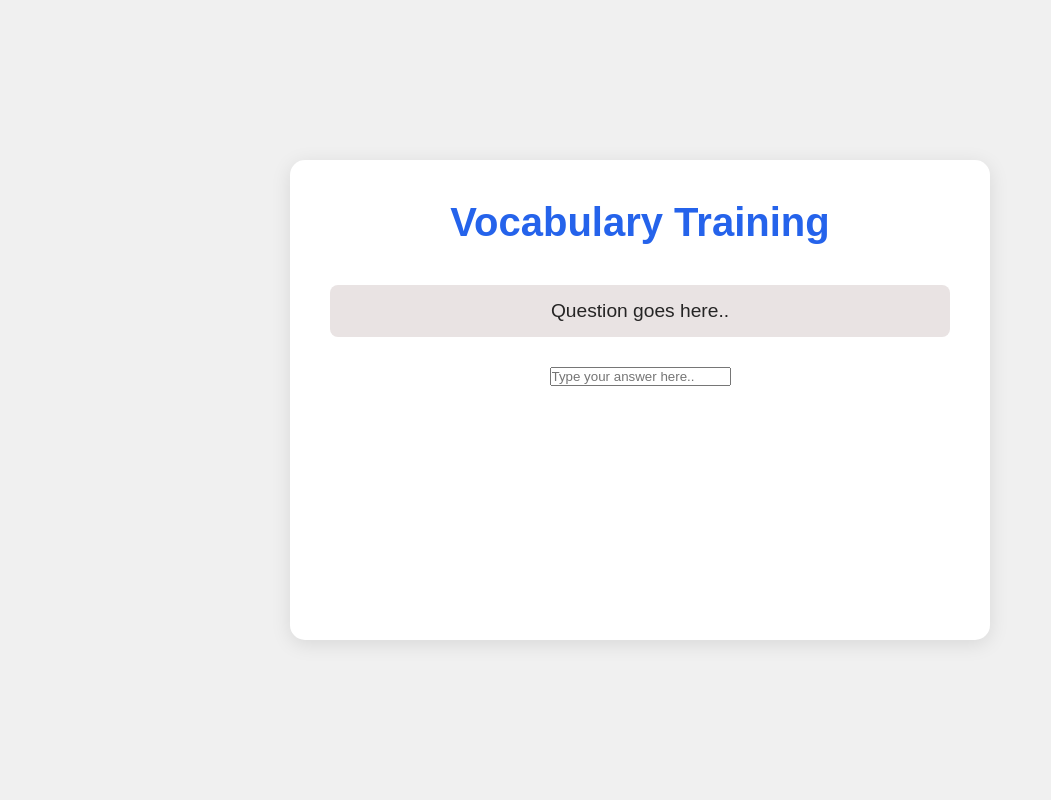
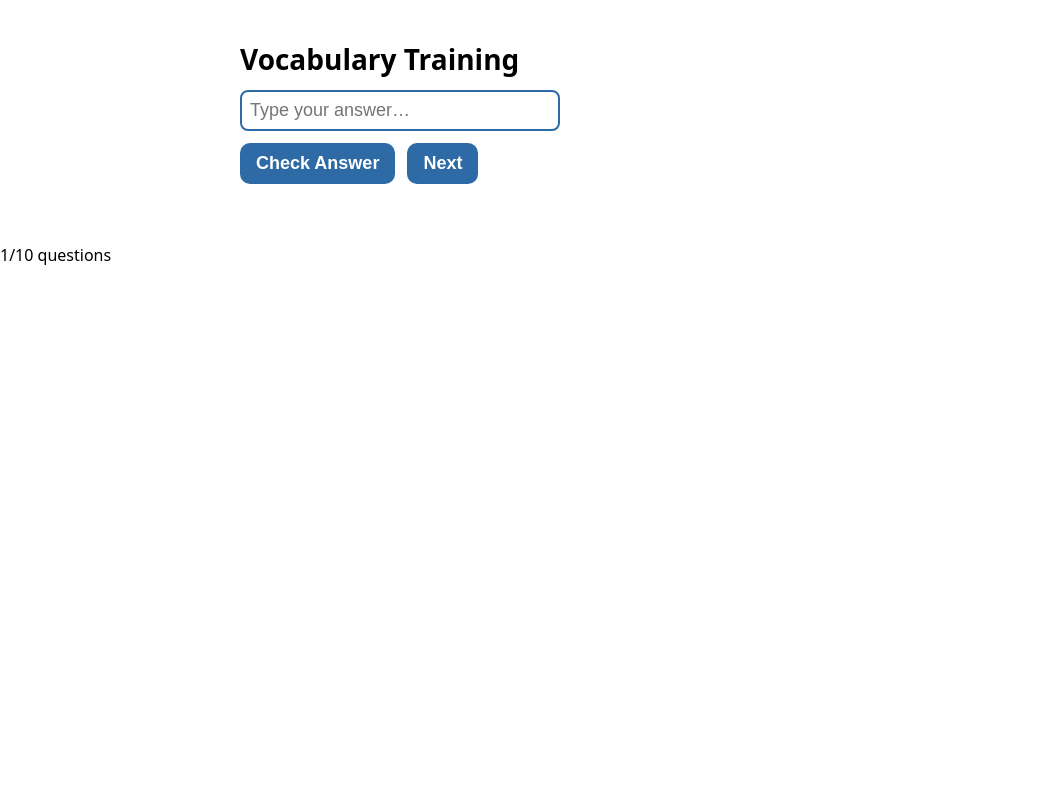
Before and after one commit to LanguageLearningApp-Project/VocabularyLearningEnvironment, a Django app: page / in a window 1280 px wide. Shown: the whole page, without its empty margins (0-1051 px from the left). Run offline with Django 5.2, Linux system fonts and the light colour scheme.

Commit message:
base and home changes

```diff
--- a/VocabularyLearningEnvironment/templates/base.html
+++ b/VocabularyLearningEnvironment/templates/base.html
@@ -1,11 +1,19 @@
-<!DOCTYPE html>
+<!doctype html>
 <html lang="en">
 <head>
-    <meta charset="UTF-8">
-    <meta name="viewport" content="width=device-width, initial-scale=1.0">
-    <title>Document</title>
+  <meta charset="utf-8" />
+  <title>{% block title %}Vocab App{% endblock %}</title>
+  <style>
+    body { margin:0; font-family: system-ui, -apple-system, Segoe UI, Roboto, sans-serif; }
+    .container { max-width: 800px; margin: 40px auto; padding: 0 16px; }
+    .btn { background:#2d6aa6; color:#fff; border:0; padding:10px 16px; border-radius:10px; cursor:pointer; }
+    .btn:hover { filter: brightness(1.06); }
+  </style>
 </head>
 <body>
-
+  <main class="container">
+    {% block content %}{% endblock %}
+  </main>
+  {% block extra_js %}{% endblock %}
 </body>
 </html>
--- a/VocabularyLearningEnvironment/templates/vocab/home.html
+++ b/VocabularyLearningEnvironment/templates/vocab/home.html
@@ -1,78 +1,72 @@
-<!DOCTYPE html>
-<html lang="en">
-<head>
-    <meta charset="UTF-8">
-    <meta name="viewport" content="width=device-width, initial-scale=1.0">
-    <title>VocabularyLearningApp</title>
-    <style>
-        * {
-            margin: 0;
-            padding: 0;
-            box-sizing: border-box;
-        }
+{% extends "base.html" %}
+{% block title %}Home{% endblock %}
 
-        body {
-            font-family: Arial, sans-serif;
-            background-color: #f0f0f0;
-            min-height: 100vh;
-            display: flex;
-            justify-content: center;
-            align-items: center;
-        }
+{% block content %}
+  <div style="display:flex; flex-direction:column; align-items:flex-start; gap:12px;">
+    <h1 style="font-size:28px; margin:0;">Vocabulary Training</h1>
 
-        .container {
-            background-color: white;
-            border-radius: 15px;
-            padding: 40px;
-            box-shadow: 0 4px 20px rgba(0, 0, 0, 0.1);
-            width: 95%;
-            height: 60vh;
-            max-width: 700px;
-            text-align: center;
-        }
+    <input id="answer" type="text" placeholder="Type your answer…"
+           style="font-size:18px; width:300px; padding:8px; border:2px solid #2d6aa6; border-radius:8px;">
 
-        h1 {
-            color: #2563eb;
-            font-size: 2.5em;
-            margin-bottom: 40px;
-            font-weight: bold;
-        }
+    <div class="btn-row">
+      <button id="check" class="btn">Check Answer</button>
+      <button id="next"  class="btn">Next</button>
+    </div>
 
-        .question-box {
-            background-color: #e9e3e3;
-            color: rgba(0, 0, 0, 0.844);
-            padding: 15px 20px;
-            border-radius: 8px;
-            font-size: 1.2em;
-            margin-bottom: 30px;
-            display: block;
-        }
+    <pre id="out" style="margin:8px 0 0; font-size:16px;"></pre>
+  </div>
 
-        .answer-input {
-            width: 100%;
-            padding: 15px;
-            font-size: 1.1em;
-            border: 2px solid #ddd;
-            border-radius: 25px;
-            margin-bottom: 30px;
-            outline: none;
-            text-align: center;
-        }
+  <style>
+    .btn-row{ display:flex; gap:12px; }
+    .btn{
+      font-size:18px; background:#2d6aa6; color:#fff;
+      padding:10px 16px; border:0; border-radius:10px;
+      cursor:pointer; font-weight:600;
+    }
+    .btn:hover{ filter:brightness(1.05); }
+  </style>
+{% endblock %}
 
+{% block extra_js %}
+<script>
+let total = 10;
+let current = 1;
 
-    </style>
-</head>
-<body>
-    <div class="container">
-        <div class="header">
-        <h1>Vocabulary Training</h1>
-        </div>
+const progressEl = document.getElementById("progress") || (() => {
 
-        <div class="question-box" id="questionbox">
-            Question goes here..
-        </div>
+    const p = document.createElement("p");
+    p.id = "progress";
+    document.querySelector(".btn-row")?.after(p) || document.body.appendChild(p);
+    return p;
+  })();
 
-        <input type="text" class="input-answer" id="inputanswer" placeholder="Type your answer here..">
-    </div>
-</body>
-</html>
+  const answerEl = document.getElementById("answer");
+  const nextBtn   = document.getElementById("next");
+  const checkBtn  = document.getElementById("check");
+
+  function updateProgress() {
+    progressEl.textContent = `${current}/${total} questions`;
+  }
+
+  updateProgress();
+
+  checkBtn.addEventListener("click", () => {
+    const val = answerEl.value.trim();
+  });
+
+  nextBtn.addEventListener("click", () => {
+    if (current < total) {
+      current += 1;
+      updateProgress();
+      answerEl.value = "";
+      answerEl.focus();
+    }
+
+    if (current === total) {
+      nextBtn.disabled = true;
+      nextBtn.textContent = "Done";
+    }
+  });
+
+</script>
+{% endblock %}
```
